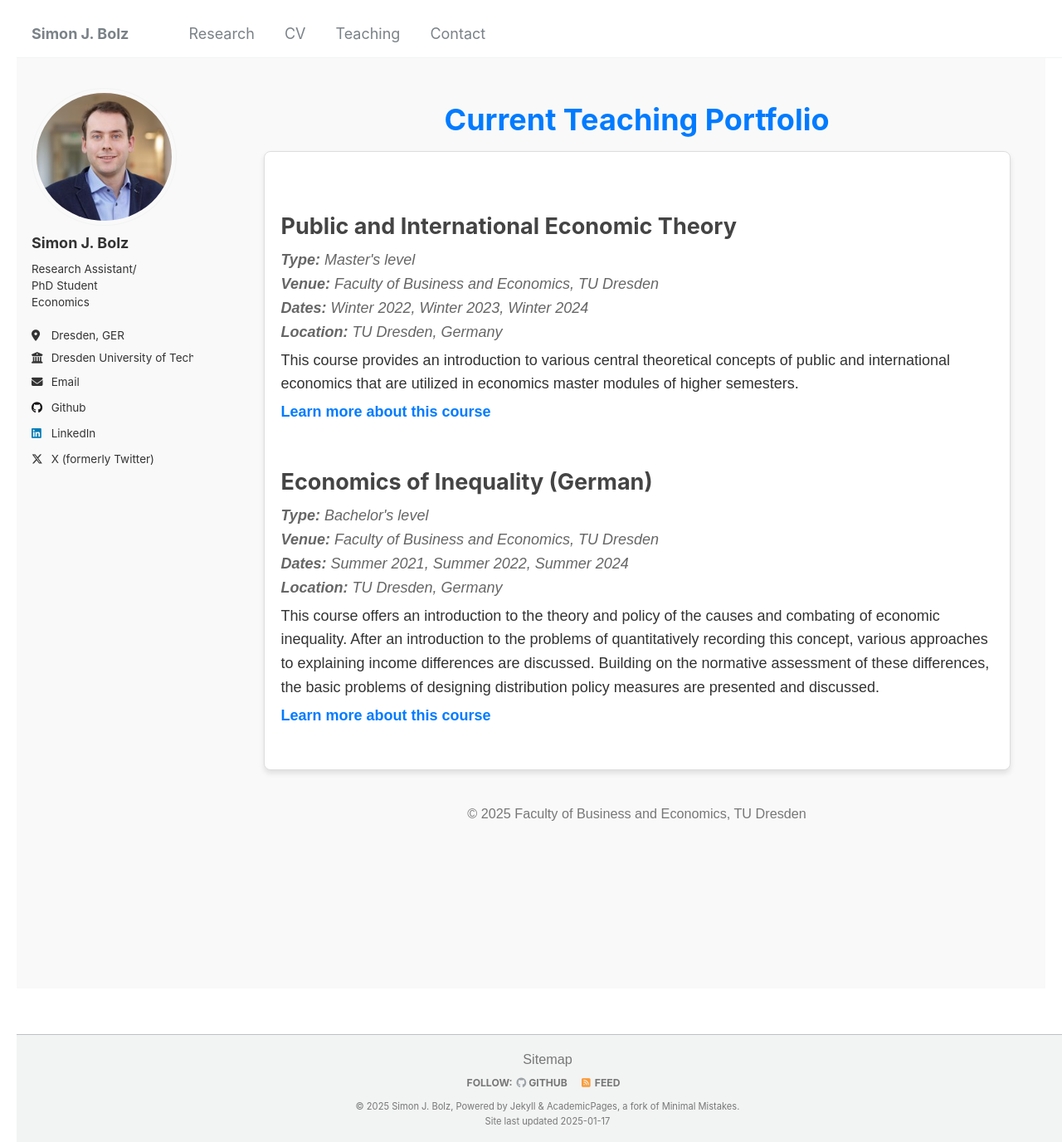
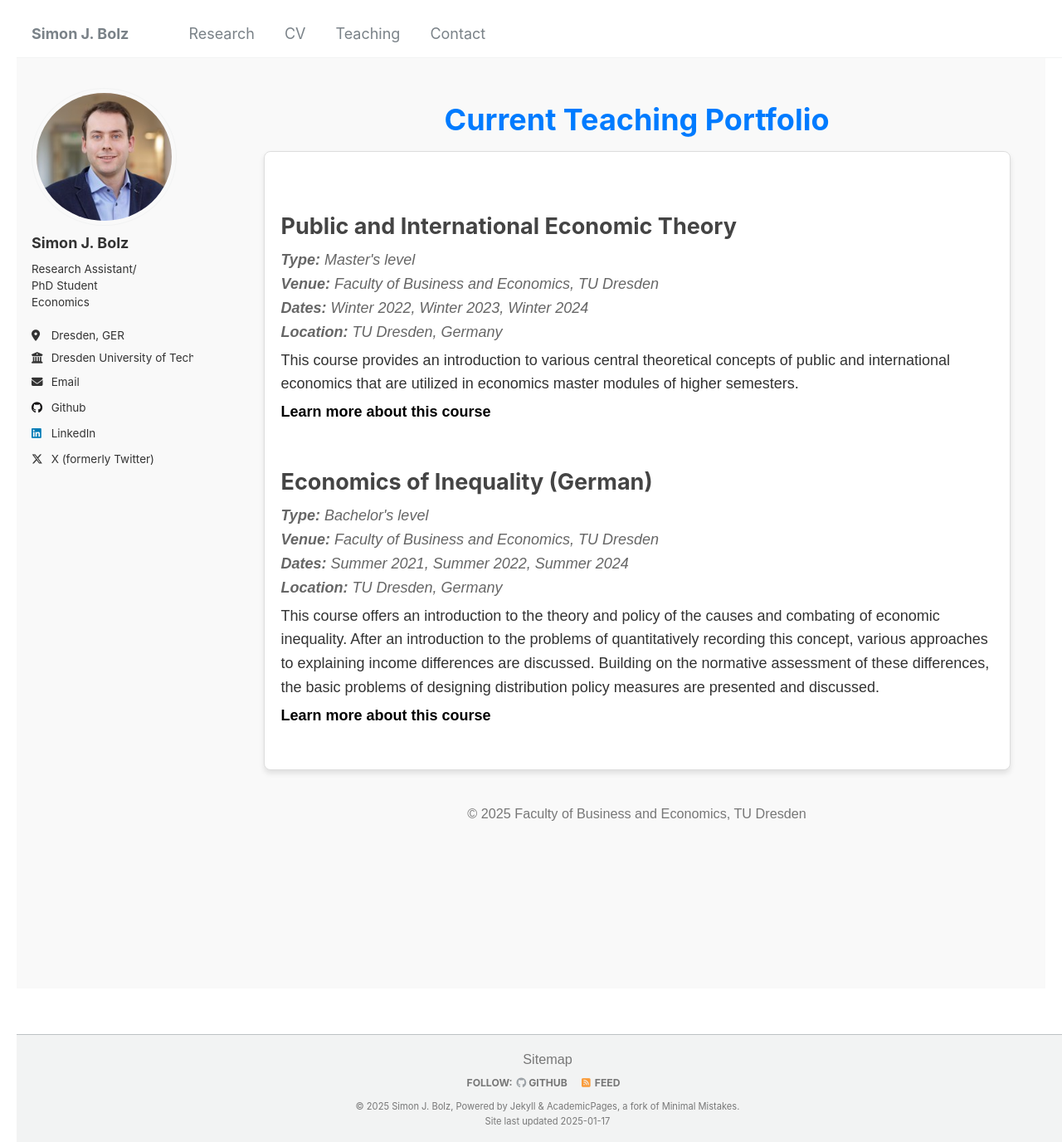
Before and after one commit to sjbolz/sjbolz.github.io, a Jekyll site: the page built from _pages/teaching.html, in a window 1280 px wide and 1376 px high. Shown: the whole window at 83% size. Built offline with Jekyll 4.4.1, drawn with Linux system fonts in a browser that asks for light colours.

Commit message:
Update teaching.html

```diff
--- a/_pages/teaching.html
+++ b/_pages/teaching.html
@@ -45,7 +45,7 @@ author_profile: true
             margin: 5px 0;
         }
         .course a {
-            color: #007bff;
+            color: #000;
             text-decoration: none;
             font-weight: bold;
         }
```
